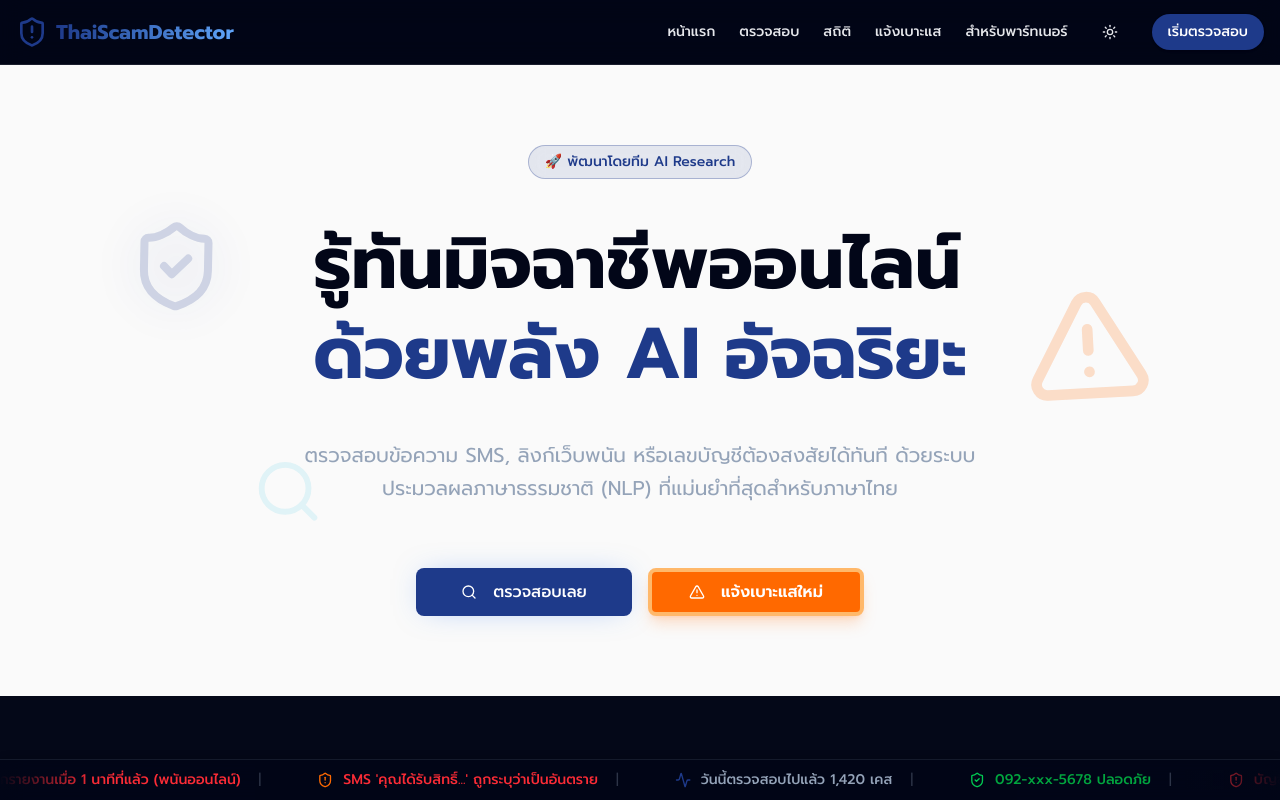
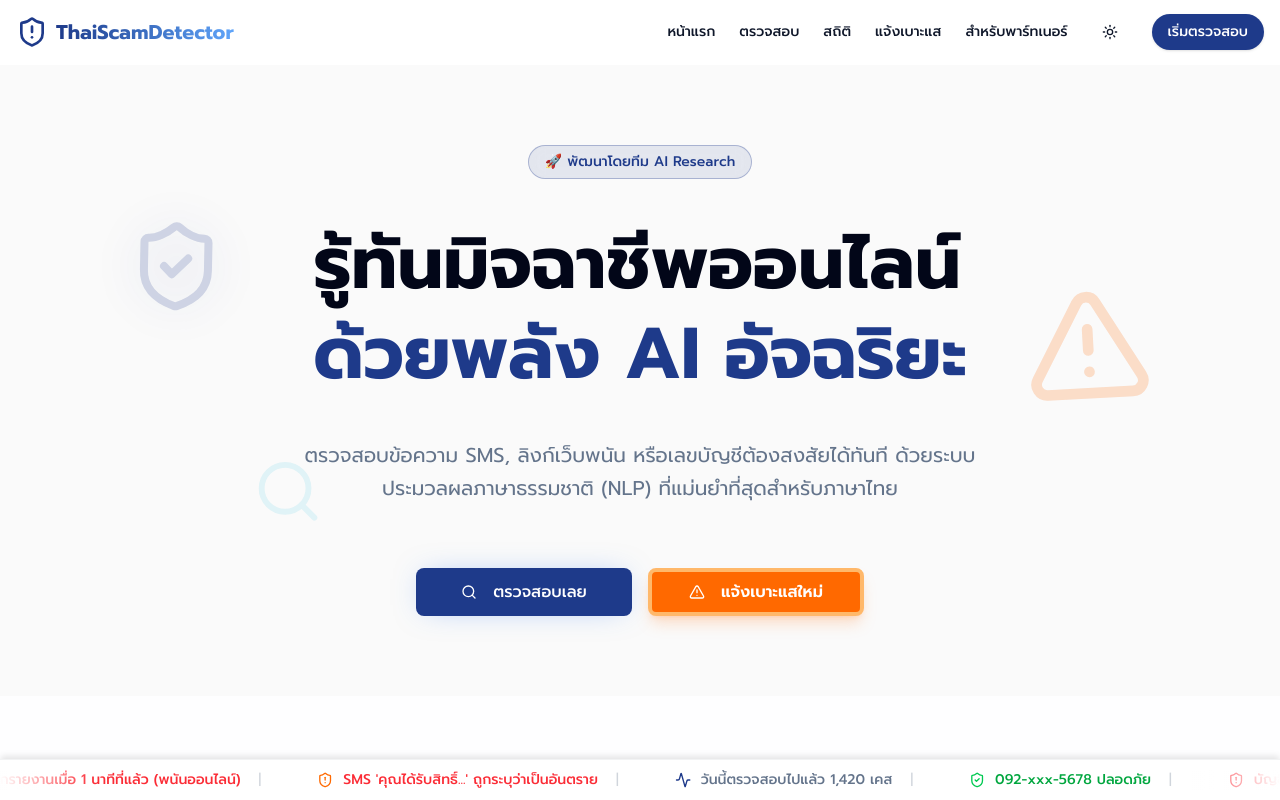
Before and after one commit to nutthakorn7/ThaiScamBench, a Next.js app in the folder frontend/: page / in a window 1280 px wide. Shown: the top 800 px of the page. Built offline with nearby package versions, Linux system fonts and the light colour scheme; a web font is replaced by a local one.

Commit message:
feat: implement full dark/light mode support with adaptive colors

```diff
--- a/frontend/app/globals.css
+++ b/frontend/app/globals.css
@@ -54,43 +54,57 @@
     --font-prompt: 'Prompt', sans-serif;
 
     /*
-      THEME: UNIFIED "Navy Blue Professional"
-      Used for: ALL PORTALS (Public, Partner, Admin)
+      THEME: "Navy Blue Professional"
+      Supports: Light Mode (Default) + Dark Mode (.dark)
     */
-    /* Deep Navy Black */
-    --color-bg: #020617;
-    /* Card / Panel */
-    --color-bg-elevated: #0b1220;
 
-    /* Navy Blue (Brand) */
-    --color-primary: #1e3a8a;
-    /* Lighter Blue (Hover/Active) */
-    --color-primary-soft: #3b82f6;
+    /* === LIGHT MODE (DEFAULT) === */
 
-    /* Sky Blue (Accent/Highlight) */
-    --color-accent: #60a5fa;
+    /* Background */
+    --color-bg: #ffffff;              /* Pure White */
+    --color-bg-elevated: #f8fafc;     /* Slate 50 */
 
-    /* Semantic Colors */
-    --color-danger: #ef4444;
-    --color-warning: #facc15;
-    --color-success: #22c55e;
+    /* Brand Colors (FIXED - Don't change with mode) */
+    --color-primary: #1e3a8a;         /* Navy Blue */
+    --color-primary-soft: #3b82f6;    /* Lighter Blue */
+    --color-accent: #60a5fa;          /* Sky Blue */
 
-    /* Typography */
-    --color-text: #e5e7eb;
-    --color-text-inverse: #ffffff;
-    --color-text-soft: #94a3b8;
+    /* Semantic Colors (FIXED - Don't change with mode) */
+    --color-danger: #ef4444;          /* Red */
+    --color-warning: #facc15;         /* Yellow */
+    --color-success: #22c55e;         /* Green */
 
-    /* Border */
-    --color-border: rgba(148,163,184,0.25);
+    /* Text (ADAPTIVE - Changes with mode) */
+    --color-text: #0f172a;            /* Slate 900 - Dark Text for Light BG */
+    --color-text-inverse: #ffffff;    /* White */
+    --color-text-soft: #64748b;       /* Slate 500 */
+
+    /* Border (ADAPTIVE) */
+    --color-border: rgba(15, 23, 42, 0.1);  /* Dark border for Light mode */
+  }
+
+  /* === DARK MODE === */
+  .dark {
+    /* Background */
+    --color-bg: #020617;              /* Deep Navy Black */
+    --color-bg-elevated: #0b1220;     /* Elevated Panel */
+
+    /* Brand & Semantic Colors remain the same (not redefined) */
+
+    /* Text (ADAPTIVE - Inverted for Dark BG) */
+    --color-text: #e5e7eb;            /* Light Gray Text for Dark BG */
+    --color-text-soft: #94a3b8;       /* Muted Light Gray */
+
+    /* Border (ADAPTIVE) */
+    --color-border: rgba(148, 163, 184, 0.25);  /* Light border for Dark mode */
   }
 
   /*
-    Partner & Admin themes now inherit the main theme to ensure consistency
-    as requested ("Navy Blue" everywhere).
-    We can override specific semantic actions if needed, but for now, UNIFY.
+    Partner & Admin themes inherit from root/dark.
+    No overrides needed since we want unified Navy Blue everywhere.
   */
   .theme-partner, .theme-admin {
-    /* Inherit from root */
+    /* Inherit from root or .dark */
   }
 
   body {
```
